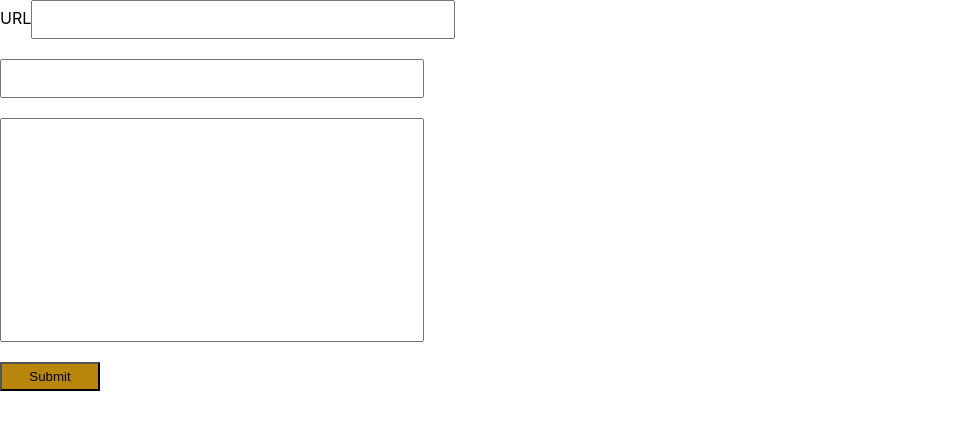
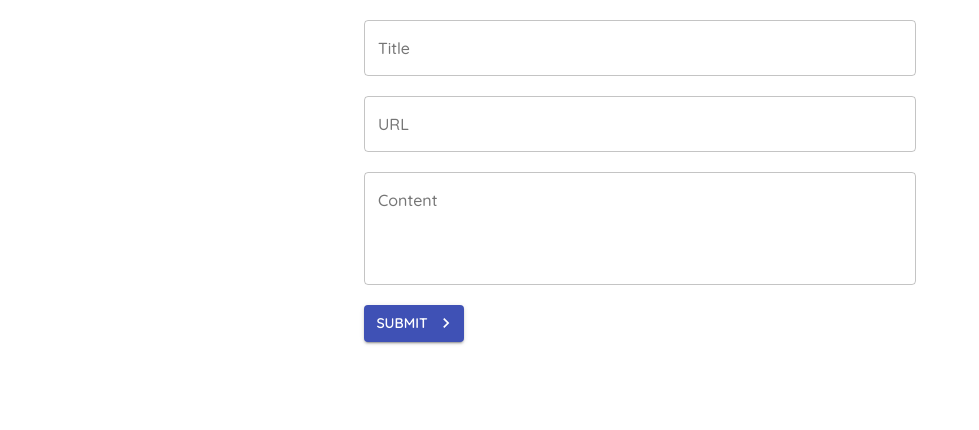
Before and after one commit to mrpandey1/algo, a React (Create React App) app: page / in a window 1280 px wide. Shown: the top 430 px of the page, without its empty margins (0-979 px from the left). Built offline with nearby package versions, Linux system fonts and the light colour scheme.

Commit message:
changed ui

```diff
--- a/package.json
+++ b/package.json
@@ -1,10 +1,11 @@
 {
-
   "proxy": "http://127.0.0.1:8080",
   "name": "algo",
   "version": "0.1.0",
   "private": true,
   "dependencies": {
+    "@material-ui/core": "^4.11.3",
+    "@material-ui/icons": "^4.11.2",
     "@testing-library/jest-dom": "^5.11.10",
     "@testing-library/react": "^11.2.6",
     "@testing-library/user-event": "^12.8.3",
--- a/src/App.js
+++ b/src/App.js
@@ -1,56 +1,32 @@
 import './App.css';
-import axios from 'axios'
-import {useState} from 'react'
+import { createMuiTheme, ThemeProvider } from '@material-ui/core';
+import { BrowserRouter as Router, Switch, Route } from 'react-router-dom'
+import Main from './pages/main';
+
+const theme = createMuiTheme({
+
+  typography: {
+    fontFamily: 'Quicksand',
+    fontWeightLight: 400,
+    fontWeightRegular: 500,
+    fontWeightMedium: 600,
+    fontWeightBold: 700,
+  }
+})
+
+
 function App() {
 
-  const [url,setUrl]=useState('')
-  const [title,setTitle]=useState('')
-  const [content,setContent]=useState('')
-
-  const handleSubmit=()=>{
-    // console.log('hey')
-    var data = JSON.stringify({"url":url,"title":title,"content":content});
-
-    var config = {
-      method: 'post',
-      url: '/fakebox/check',
-      headers: {
-        'Content-Type': 'application/json'
-      },
-      data : data
-    };
-
-    axios(config)
-    .then(function (response) {
-      console.log(JSON.stringify(response.data));
-    })
-    .catch(function (error) {
-      console.log(error);
-    });
-  }
-
   return (
-    <div className="App">
-      <label>URL</label>
-      <input type="text"  onChange={(e)=>setUrl(e.target.value)} >
-        </input>
-      <br></br><br></br>
-      <input  onChange={(e)=>setTitle(e.target.value)}  type="text">
-        </input>
-      <br></br><br></br>
-      <input onChange={(e)=>setContent(e.target.value)} type="text" className="content">
-
-        </input>
-      <br></br><br></br>
-
-      <div className = "Button">
-        <button onClick={handleSubmit}>Submit</button>
-      </div>
-
-    </div>
-
-
-
+    <ThemeProvider theme={theme}>
+      <Router>
+        <Switch>
+          <Route exact path="/">
+            <Main />
+          </Route>
+        </Switch>
+      </Router>
+    </ThemeProvider>
   );
 }
 
--- a/src/index.css
+++ b/src/index.css
@@ -1,3 +1,5 @@
+@import url('https://fonts.googleapis.com/css2?family=Quicksand:wght@300;400;500;600;700&display=swap');
+
 body {
   margin: 0;
   font-family: -apple-system, BlinkMacSystemFont, 'Segoe UI', 'Roboto', 'Oxygen',
--- /dev/null
+++ b/src/pages/main.js
@@ -0,0 +1,101 @@
+import React from 'react';
+import { Typography, Button, Container, makeStyles, TextField, } from '@material-ui/core';
+import KeyboardArrowRightIcon from '@material-ui/icons/KeyboardArrowRight';
+
+
+import axios from 'axios'
+import { useState } from 'react'
+
+
+const useStyles = makeStyles({
+    field: {
+        marginTop: 20,
+        marginBottom: 20,
+        display: 'block'
+    }
+});
+
+const Main = () => {
+
+
+    const [url, setUrl] = useState('')
+    const [title, setTitle] = useState('')
+    const [content, setContent] = useState('')
+
+    const handleSubmit = () => {
+        // console.log('hey')
+        var data = JSON.stringify({ "url": url, "title": title, "content": content });
+
+
+        var config = {
+            method: 'post',
+            url: '/fakebox/check',
+            headers: {
+                'Content-Type': 'application/json'
+            },
+            data: data
+        };
+
+        axios(config)
+            .then(function (response) {
+                console.log(JSON.stringify(response.data));
+            })
+            .catch(function (error) {
+                console.log(error);
+            });
+    }
+
+    const classes = useStyles();
+
+
+    return (
+        <div>
+            <Container maxWidth="sm">
+                <form
+                    noValidate
+                    autoComplete="off"
+                    onSubmit={handleSubmit}
+                >
+                    <TextField
+                        onChange={(e) => setTitle(e.target.value)}
+                        className={classes.field}
+                        label="Title"
+                        variant="outlined"
+                        color="primary"
+                        fullWidth
+                    />
+                    <TextField
+                        onChange={(e) => setUrl(e.target.value)}
+                        className={classes.field}
+                        label="URL"
+                        variant="outlined"
+                        color="primary"
+                        fullWidth
+                    />
+                    <TextField
+                        onChange={(e) => setContent(e.target.value)}
+                        className={classes.field}
+                        label="Content"
+                        variant="outlined"
+                        color="primary"
+                        multiline
+                        rows={4}
+                        fullWidth
+                    />
+
+                    <Button
+                        type="submit"
+                        color="primary"
+                        variant="contained"
+                        endIcon={<KeyboardArrowRightIcon />}
+                    >
+                        Submit
+        </Button>
+                </form>
+
+            </Container>
+        </div>
+    )
+}
+
+export default Main
```
Also changed, not shown: src/components/Layout.js (added, +11 -0 lines), 1 other file (tests, documents, lock files or other folders).
